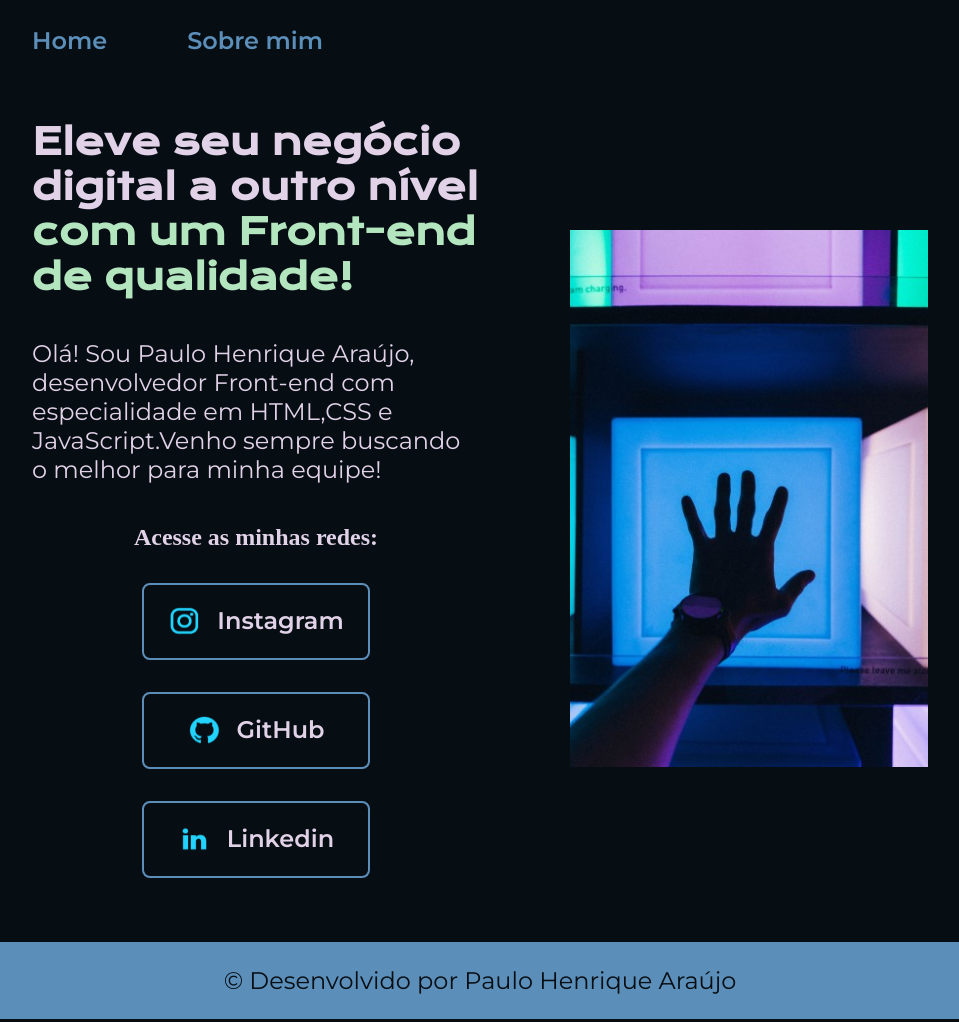
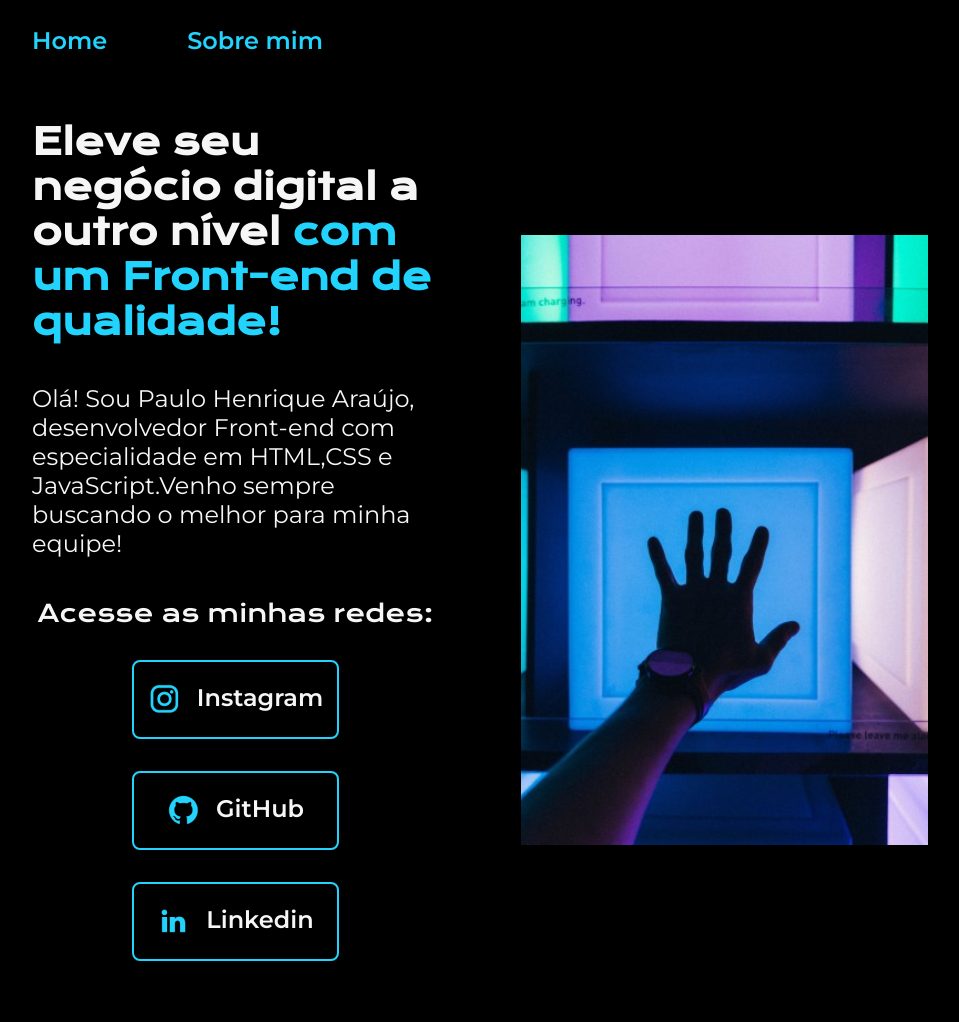
Before and after one commit to PauloAraujoDEV25/portifolio, a plain HTML site: page index.html in a window 1280 px wide. Shown: the top 1022 px of the page, without its empty margins (160-1119 px from the left). Drawn offline with nearby package versions, Linux system fonts and the light colour scheme.

Commit message:
Update style.css

```diff
--- a/styles/style.css
+++ b/styles/style.css
@@ -1,20 +1,14 @@
-@charset "UTF-8";
-
-@import url('https://fonts.googleapis.com/css2?family=Krona+One&display=swap');
-@import url('https://fonts.googleapis.com/css2?family=Montserrat&display=swap');
-@import url('https://fonts.googleapis.com/css2?family=Montserrat:wght@400;600&display=swap');
+@import url('https://fonts.googleapis.com/css2?family=Krona+One&family=Montserrat:wght@400;600&display=swap');
 
 :root {
-    --cor--primaria:#060D13;
-    --cor--secundaria:#E1D2E7;
-    --cor--terciaria:#5B8FB9;
-    --cor--destaque:#B3E5BE;
-    --cor--hover:#395B64;
+    --cor-primaria: #000000;
+    --cor-secundaria: #F6F6F6;
+    --cor-terciaria: #22D4FD;
+    --cor-hover: #272727;
 
-    --fonte--primaria:'Krona One',sans-serif;
-    --fonte--secundaria:'Montserrat',sans-serif;
+    --fonte-primaria: 'Krona One', sans-serif;
+    --fonte-secundaria: 'Montserrat', sans-serif;
 }
-
 *{
     margin: 0;
     padding: 0;
@@ -22,122 +16,104 @@
 
 body{
     box-sizing: border-box;
-    background-color: var(--cor--primaria);
-    color: var(--cor--secundaria);
+    background-color: var(--cor-primaria);
+    color: var(--cor-secundaria);
 }
-
-.cabecalho {
+.cabecalho{
     padding: 2% 0% 0% 15%;
 }
-
-.cabecalho__menu {
+.cabecalho__menu{
     display: flex;
     gap: 80px;
 }
-
 .cabecalho__menu__link{
-    font-family: var(--fonte--secundaria);
+    font-family: var(--fonte-secundaria);
     font-size: 1.5rem;
     font-weight: 600;
-    color: var(--cor--terciaria);
+    color: var(--cor-terciaria);
     text-decoration: none;
 }
-
-.apresentacao {
-    padding:5% 15% ;
+.apresentacao{
+    padding: 5% 15%;
     display: flex;
     align-items: center;
-    justify-content:space-between;
+    justify-content: space-between;
     gap: 82px;
 }
-
-.apresentacao__conteudo {
+.apresentacao__conteudo{
     width: 50%;
     display: flex;
     flex-direction: column;
     gap: 40px;
 }
 
-.apresentacao__conteudo__titulo {
+.apresentacao__conteudo__titulo{
     font-size: 2.25rem;
-    font-family: var(--fonte--primaria);
+    font-family: var(--fonte-primaria);
+}
+.titulo-destaque{
+    color: var(--cor-terciaria);
+}
+.apresentacao__conteudo__texto{
+    font-size: 1.5rem;
+    font-family: var(--fonte-secundaria);
 }
 
-.titulo-destaque {
-    color: var(--cor--destaque);
-}
-
-.apresentacao__conteudo__texto {
-    font-family: var(--fonte--secundaria);
-    font-size: 1.5rem;
-}
-
-.apresentacao__links {
+.apresentacao__links{
     display: flex;
     flex-direction: column;
     justify-content: space-between;
     align-items: center;
     gap: 32px;
 }
-
-.apresentacao__conteudo__subtitulo {
-    font-family:var(--fonte--primaria);
+.apresentacao__links__subtitulo{
+    font-family: var(--fonte-primaria);
     font-weight: 400;
     font-size: 1.5rem;
 }
-
-.apresentacao__links__navegacao {
+.apresentacao__links__navegacao{
     display: flex;
     justify-content: center;
     gap: 16px;
-    color: var(--cor--secundaria);
+    border: 2px solid var(--cor-terciaria);
     width: 50%;
-    height: 30px;
-    padding: 21.5px 0;
-    font-family:var(--fonte--secundaria);
+    text-align: center;
+    border-radius: 8px;
     font-size: 1.5rem;
     font-weight: 600;
-    text-align: center;
+    padding: 21.5px 0;
     text-decoration: none;
-    border-radius:8px;
-    border:2px solid var(--cor--terciaria)
+    color: var(--cor-secundaria);
+    font-family: var(--fonte-secundaria);
 }
-
-.apresentacao__links__link:hover {
-    background-color:var(--cor--hover);
+.apresentacao__links__link:hover{
+    background-color: var(--cor-hover);
 }
-
-.apresentacao__imagem {
-    width: 40%;
+.apresentacao__imagem{
+    width: 50%;
 }
-
-
-.rodape {
-    background-color: var(--cor--terciaria);
-    color: var(--cor--primaria);
+.rodape{
+    color: var(--cor-primaria);
+    background-color: var(--cor-terciaria);
     padding: 24px;
     text-align: center;
-    font-family: var(--fonte--secundaria);
+    font-family: var(--fonte-secundaria);
     font-size: 1.5rem;
     font-weight: 400;
 }
 
-@media (max-width:1200px) {
-
-   .cabecalho {
+@media (max-width: 1200px) {
+    .cabecalho{
          padding: 10%;
     }
-
-   .cabecalho__menu {
+    .cabecalho__menu{
         justify-content: center;
     }
-
-   .apresentacao {
+    .apresentacao{
         flex-direction: column-reverse;
         padding: 5%;
     }
-
-   .apresentacao__conteudo {
+    .apresentacao__conteudo{
         width: auto;
     }
 }
```
Lines whose indentation alone changed are shown as unchanged.
